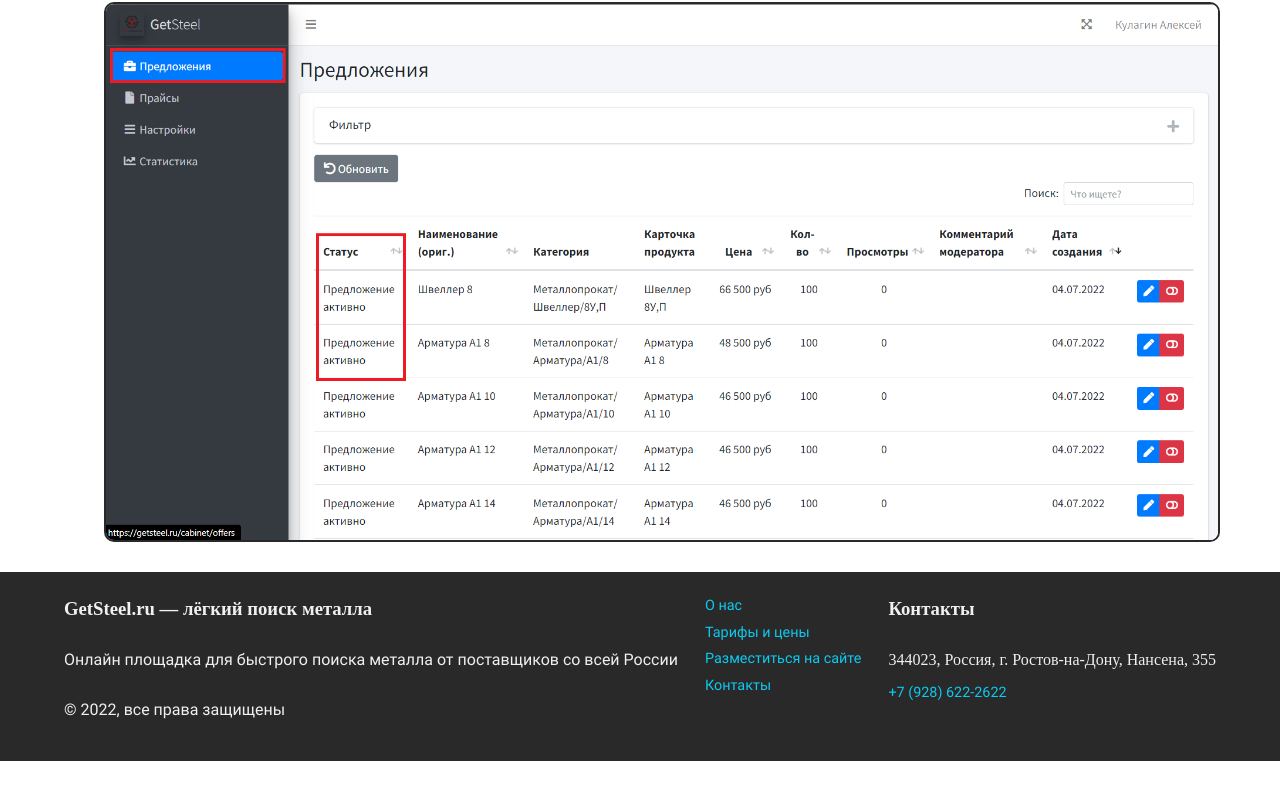
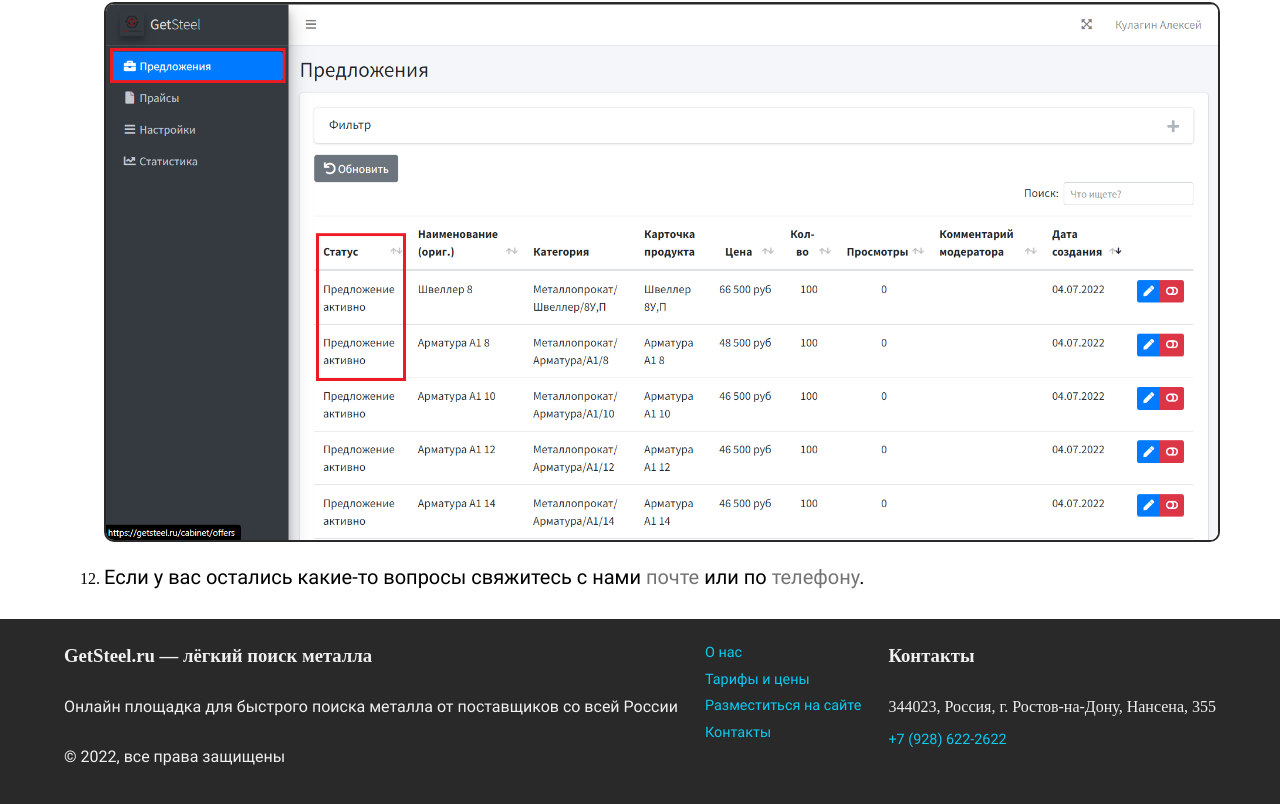
Before and after one commit to GetSteel/Helper, a plain HTML site: page index.html in a window 1280 px wide. Shown: the part 6207-7011 px from the top of the page. Before the commit the page ends 6968 px from the top, so only its background shows below. Drawn offline with Linux system fonts and the light colour scheme.

Commit message:
Add files via upload

```diff
--- a/index.html
+++ b/index.html
@@ -161,6 +161,11 @@
                         <img src="img/14.png" alt="11" class="section__img">
                     </a>
                 </li>
+                <li class="section__list-item">
+                    <p class="section__text">
+                        Если у вас остались какие-то вопросы свяжитесь с нами <a href="mailto:support@getsteel.ru" class="section__link">почте</a> или по <a href="tel: +7 (928) 279-0555" class="section__link">телефону</a>.
+                    </p>
+                </li>
             </ol>
         </article>
     </section>
```
